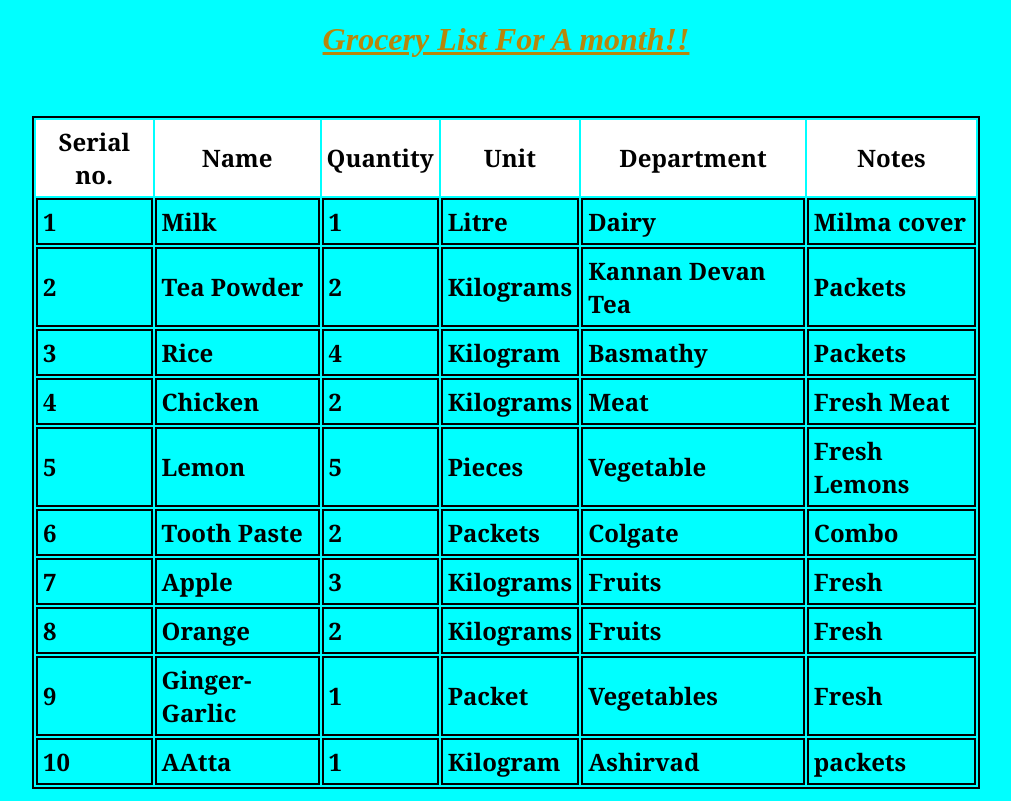
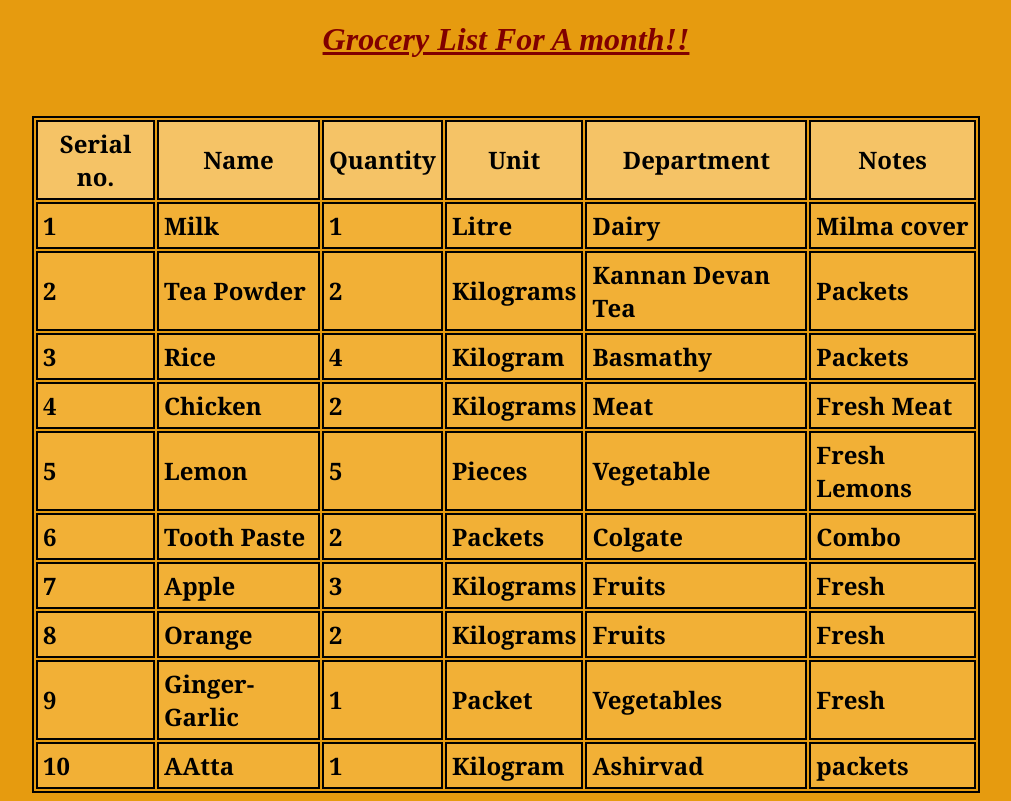
Before and after one commit to remeezarasheed/Grocery-Challenge, a plain HTML site: page index.html in a window 1280 px wide. Shown: the whole page, without its empty margins (134-1145 px from the left). Drawn offline with Linux system fonts and the light colour scheme.

Commit message:
Update style.css

```diff
--- a/style.css
+++ b/style.css
@@ -1,38 +1,36 @@
-body{
-    background-color: cyan;
+body {
+  background-color: hsl(39, 88%, 48%);
 }
 
-h1{
-    text-decoration: underline ;
-    color: darkgoldenrod;
+h1 {
+  text-decoration: underline;
+  color: maroon;
   font-style: italic;
-
 }
-table, td{
+table,
+td {
   border: 2px solid black;
   color: black;
-    font-family: Cambria, Cochin, Georgia, Times, 'Times New Roman', serif;
-    font-size:x-large;
+  font-family: Cambria, Cochin, Georgia, Times, "Times New Roman", serif;
+  font-size: x-large;
   font-weight: bolder;
-
-
 }
 
-th{
+th {
   color: black;
-    /* border: 2px solid black; */
-    font-size:x-large;
+  border: 2px solid black;
+  font-size: x-large;
   text-align: center;
   padding: 5px;
-    background-color: white;
-
+  background-color: hsl(39, 88%, 68%);
+  /* filter: brightness(300%); */
 }
-table{
+table {
   width: 75%;
   height: 100%;
 }
 
-td{
+td {
   padding: 5px;
-
+  background-color: hsl(39, 88%, 58%);
 }
```
Lines whose indentation alone changed are shown as unchanged.
